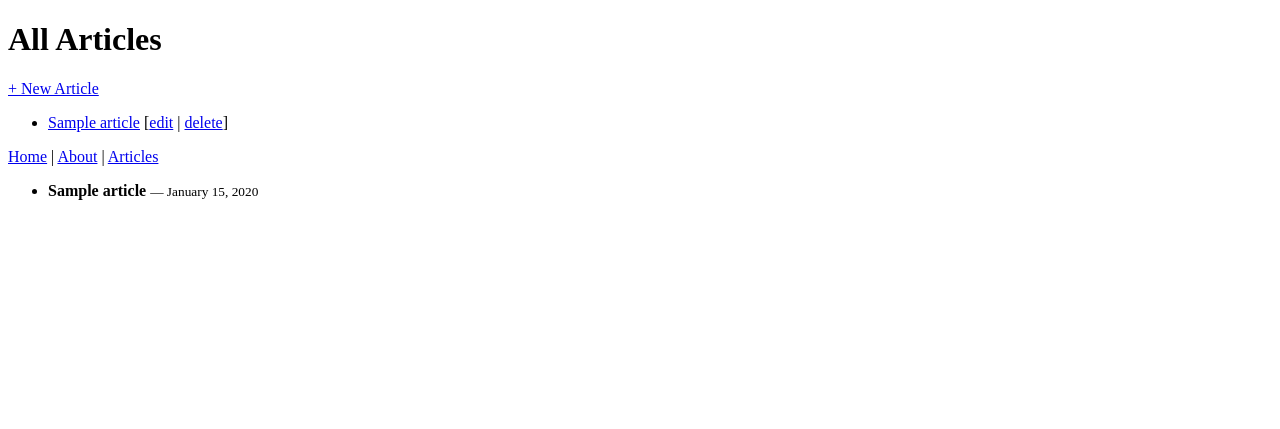
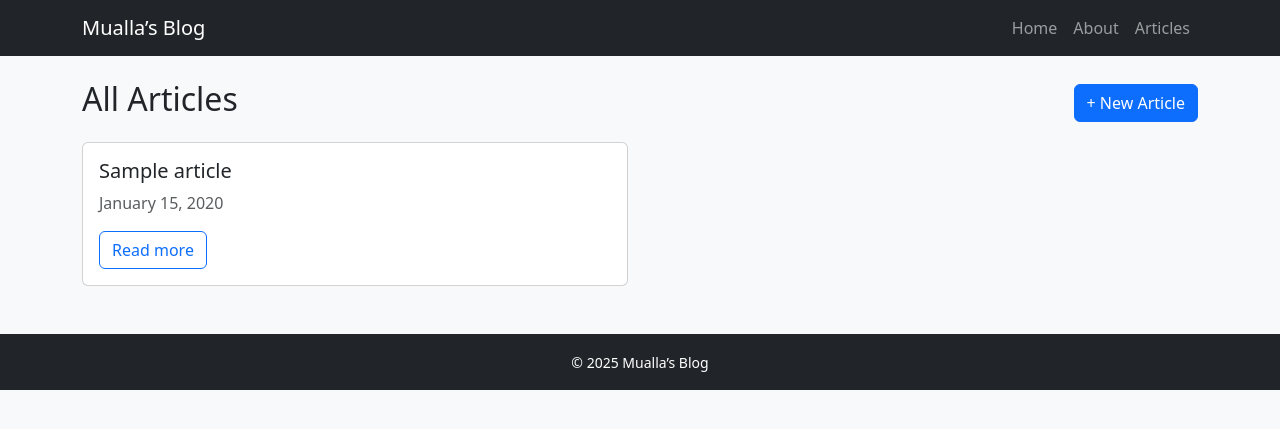
Before and after one commit to muallab/muallas-blog, a Django app: page /articles/ in a window 1280 px wide. Shown: the top 429 px of the page. Run offline with Django 4.2, Linux system fonts and the light colour scheme; tables that the repository leaves empty hold one stand-in row (values such as "Sample post").

Commit message:
Refactor templates to extend base.html and apply Bootstrap UI

```diff
--- a/blog/templates/blog/article_list.html
+++ b/blog/templates/blog/article_list.html
@@ -1,37 +1,25 @@
-<!DOCTYPE html>
-<html>
-<head>
-  <meta charset="utf-8">
-  <title>Articles – Mualla’s Blog</title>
-</head>
-<body>
-  <h1>All Articles</h1>
-  <a href="{% url 'article_create' %}">+ New Article</a>
-<ul>
-{% for a in articles %}
-  <li>
-    <a href="{% url 'article_detail' a.pk %}">{{ a.title }}</a>
-    [<a href="{% url 'article_update' a.pk %}">edit</a> |
-     <a href="{% url 'article_delete' a.pk %}">delete</a>]
-  </li>
-{% empty %}
-  <li>No articles yet.</li>
-{% endfor %}
-</ul>
-  <nav>
-    <a href="{% url 'homepage' %}">Home</a> |
-    <a href="{% url 'about'    %}">About</a> |
-    <a href="{% url 'article_list' %}">Articles</a>
-  </nav>
-  <ul>
+{% extends "base.html" %}
+
+{% block title %}Articles – Mualla’s Blog{% endblock %}
+
+{% block content %}
+  <div class="d-flex justify-content-between align-items-center mb-3">
+    <h2>All Articles</h2>
+    <a class="btn btn-primary" href="{% url 'article_create' %}">+ New Article</a>
+  </div>
+  <div class="row g-4">
     {% for article in articles %}
-      <li>
-        <strong>{{ article.title }}</strong>
-        <small>— {{ article.created_at|date:"F j, Y" }}</small>
-      </li>
+      <div class="col-md-6">
+        <div class="card h-100">
+          <div class="card-body">
+            <h5 class="card-title">{{ article.title }}</h5>
+            <p class="text-muted">{{ article.created_at|date:"F j, Y" }}</p>
+            <a href="{% url 'article_detail' article.pk %}" class="btn btn-outline-primary">Read more</a>
+          </div>
+        </div>
+      </div>
     {% empty %}
-      <li>No articles yet.</li>
+      <p>No articles yet.</p>
     {% endfor %}
-  </ul>
-</body>
-</html>
+  </div>
+{% endblock %}
--- /dev/null
+++ b/templates/base.html
@@ -0,0 +1,51 @@
+<!DOCTYPE html>
+<html lang="en">
+<head>
+  <meta charset="utf-8">
+  <meta name="viewport" content="width=device-width, initial-scale=1">
+  <title>{% block title %}Mualla’s Blog{% endblock %}</title>
+  <!-- Bootstrap CSS -->
+  <link
+    href="https://cdn.jsdelivr.net/npm/bootstrap@5.3.1/dist/css/bootstrap.min.css"
+    rel="stylesheet"
+    integrity="sha384-ys7OvT4KfDj6Dl+vZaYNh4ZcXMC0FnTQ7pN3i1fG1+7fDVdI1Gk2YklQ6lUjUepQ"
+    crossorigin="anonymous"
+  >
+</head>
+<body class="bg-light">
+
+  <nav class="navbar navbar-expand-lg navbar-dark bg-dark mb-4">
+    <div class="container">
+      <a class="navbar-brand" href="{% url 'homepage' %}">Mualla’s Blog</a>
+      <button class="navbar-toggler" type="button"
+              data-bs-toggle="collapse" data-bs-target="#navMenu"
+              aria-controls="navMenu" aria-expanded="false"
+              aria-label="Toggle navigation">
+        <span class="navbar-toggler-icon"></span>
+      </button>
+      <div class="collapse navbar-collapse" id="navMenu">
+        <ul class="navbar-nav ms-auto">
+          <li class="nav-item"><a class="nav-link" href="{% url 'homepage' %}">Home</a></li>
+          <li class="nav-item"><a class="nav-link" href="{% url 'about'    %}">About</a></li>
+          <li class="nav-item"><a class="nav-link" href="{% url 'article_list' %}">Articles</a></li>
+        </ul>
+      </div>
+    </div>
+  </nav>
+
+  <main class="container">
+    {% block content %}{% endblock %}
+  </main>
+
+  <footer class="bg-dark text-white text-center py-3 mt-5">
+    <small>© 2025 Mualla’s Blog</small>
+  </footer>
+
+  <!-- Bootstrap JS Bundle -->
+  <script
+    src="https://cdn.jsdelivr.net/npm/bootstrap@5.3.1/dist/js/bootstrap.bundle.min.js"
+    integrity="sha384-w76A2z02tq2bYdUVR6rMcwIvGKUY5K4Qv3niWZ6Iw3Y5q4QhVNR1Qp39e+N+O+jM"
+    crossorigin="anonymous"
+  ></script>
+</body>
+</html>
```
Also changed, not shown: blog/templates/blog/about.html (+10 -15 lines), blog/templates/blog/article_confirm_delete.html (+15 -16 lines), blog/templates/blog/article_detail.html (+17 -4 lines), blog/templates/blog/article_form.html (+17 -16 lines), blog/templates/blog/homepage.html (+10 -15 lines).
